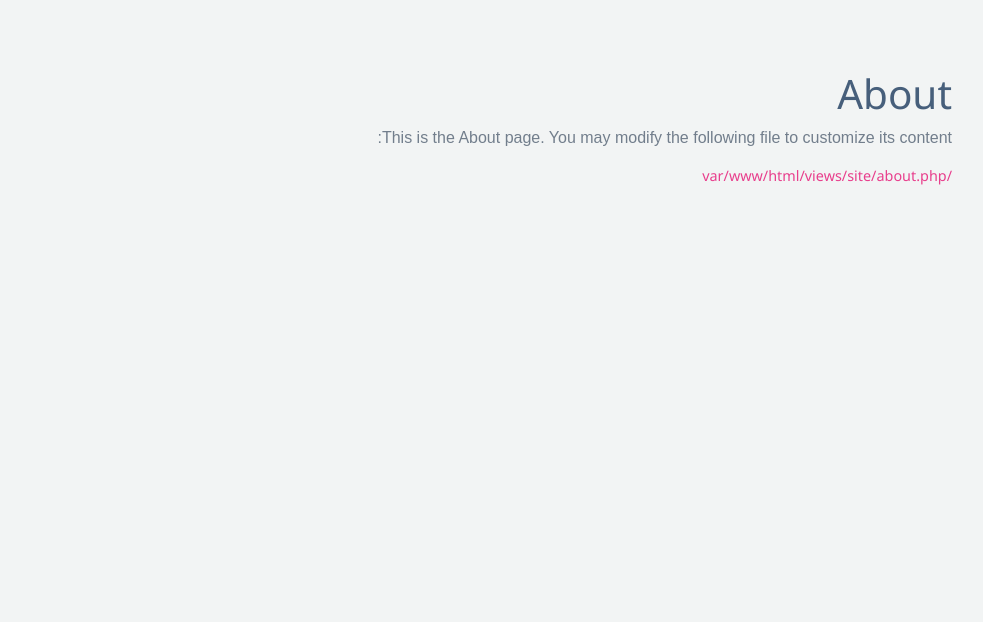
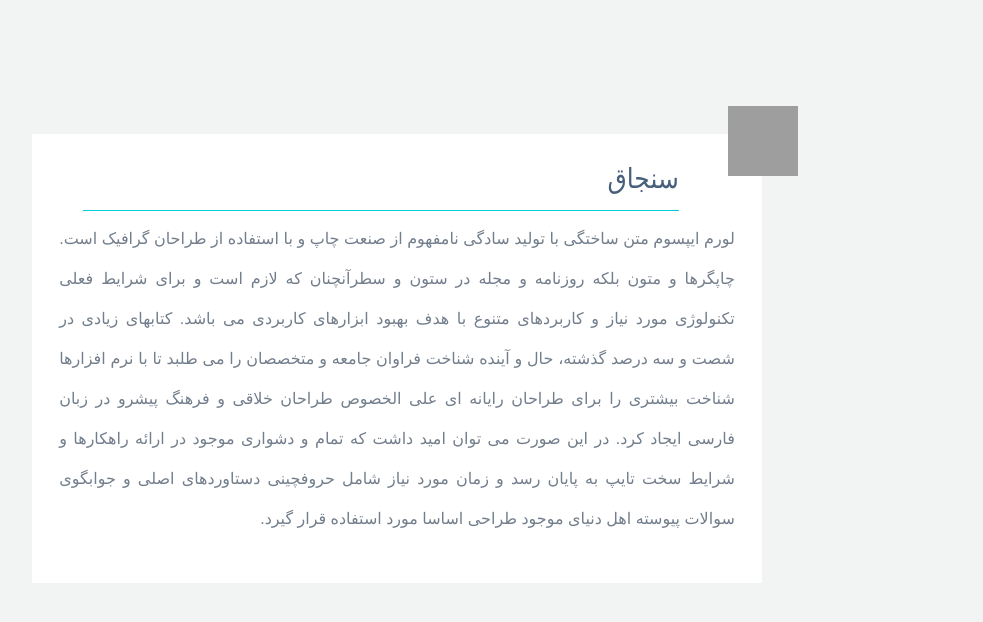
Before and after one commit to meshjak/sanjagh, a Yii app: template views/site/about.php in a window 1280 px wide. Shown: the top 622 px of the page, without its empty margins (243-1226 px from the left). Run offline with PHP 8.4 and a stand-in for Yii, Linux system fonts and the light colour scheme; the template is opened without the code that fills it, so the values that code supplies are empty; some libraries are stand-ins or nearby versions; some web fonts are replaced; grey boxes are pictures that could not be loaded.

Commit message:
[v3/view]about__change_view

```diff
--- a/views/site/about.php
+++ b/views/site/about.php
@@ -2,17 +2,21 @@
 
 /* @var $this yii\web\View */
 
-use yii\helpers\Html;
 
 $this->title = 'About';
-$this->params['breadcrumbs'][] = $this->title;
 ?>
 <div class="site-about">
-    <h1><?= Html::encode($this->title) ?></h1>
-
-    <p>
-        This is the About page. You may modify the following file to customize its content:
-    </p>
-
-    <code><?= __FILE__ ?></code>
+    <div class="row  d-flex justify-content-center">
+        <div class="col-11 col-lg-8">
+            <div class="card mt-5 position-relative rounded-0 border-dark shadow-md">
+                <img class="round text-info position-absolute" style="top: -1.75rem; right: -2.25rem"  src="<?= Yii::getAlias('@web/image').'/logo/sanjagh.png' ?>" alt="avatar" height="70" width="70">
+                <div class="card-body">
+                    <h3 class="font-weight-lighter ml-lg-4 ml-3 border-bottom border-info pb-1">سنجاق</h3>
+                    <p style="line-height: 2.5rem; text-align: justify;">
+                        لورم ایپسوم متن ساختگی با تولید سادگی نامفهوم از صنعت چاپ و با استفاده از طراحان گرافیک است. چاپگرها و متون بلکه روزنامه و مجله در ستون و سطرآنچنان که لازم است و برای شرایط فعلی تکنولوژی مورد نیاز و کاربردهای متنوع با هدف بهبود ابزارهای کاربردی می باشد. کتابهای زیادی در شصت و سه درصد گذشته، حال و آینده شناخت فراوان جامعه و متخصصان را می طلبد تا با نرم افزارها شناخت بیشتری را برای طراحان رایانه ای علی الخصوص طراحان خلاقی و فرهنگ پیشرو در زبان فارسی ایجاد کرد. در این صورت می توان امید داشت که تمام و دشواری موجود در ارائه راهکارها و شرایط سخت تایپ به پایان رسد و زمان مورد نیاز شامل حروفچینی دستاوردهای اصلی و جوابگوی سوالات پیوسته اهل دنیای موجود طراحی اساسا مورد استفاده قرار گیرد.
+                    </p>
+                </div>
+            </div>
+        </div>
+    </div>
 </div>
```
